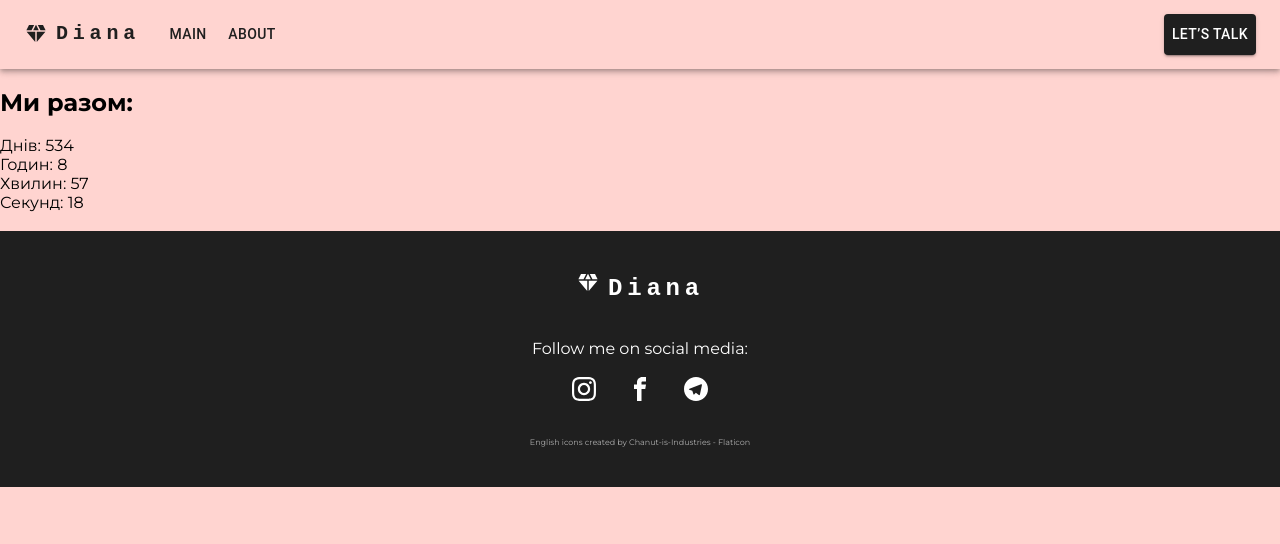
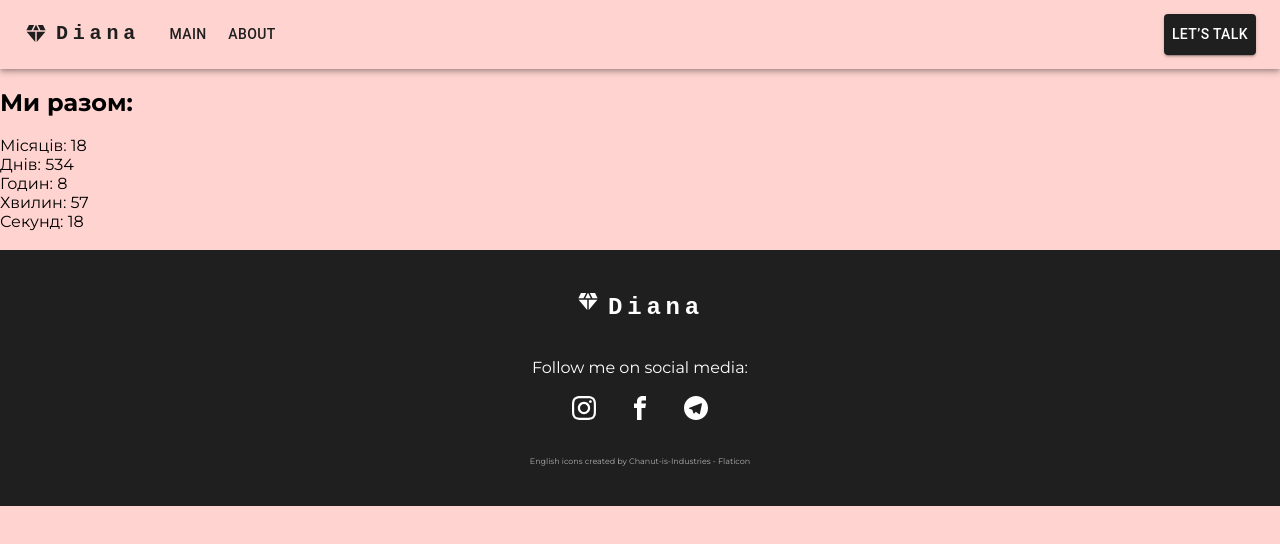
Before and after one commit to ectionboy/diana, a React (Create React App) app: page /diana/about in a window 1280 px wide. Shown: the top 544 px of the page. Built offline with nearby package versions, Linux system fonts and the light colour scheme.

Commit message:
upd counter

```diff
--- a/src/components/Pages/About.jsx
+++ b/src/components/Pages/About.jsx
@@ -1,58 +1,46 @@
 import React, { useEffect, useState } from 'react';
-    const startDate = new Date('2022-11-21');
 
 const About = () => {
-  const [timeElapsed, setTimeElapsed] = useState({
+  const [time, setTime] = useState({
+    months: 0,
     days: 0,
     hours: 0,
     minutes: 0,
-    seconds: 0
+    seconds: 0,
   });
 
   useEffect(() => {
+    const startDate = new Date('2022-11-21T00:00:00Z');
+    const calculateTimeDifference = () => {
+      const now = new Date();
+      const diff = now - startDate;
 
-    const updateTime = () => {
-      const currentDate = new Date();
-      const differenceInTime = currentDate - startDate;
+      const months = now.getMonth() - startDate.getMonth() +
+        (12 * (now.getFullYear() - startDate.getFullYear()));
 
-      const differenceInDays = Math.floor(differenceInTime / (1000 * 60 * 60 * 24));
-      const remainingTimeAfterDays = differenceInTime % (1000 * 60 * 60 * 24);
-      const differenceInHours = Math.floor(remainingTimeAfterDays / (1000 * 60 * 60));
-      const remainingTimeAfterHours = remainingTimeAfterDays % (1000 * 60 * 60);
-      const differenceInMinutes = Math.floor(remainingTimeAfterHours / (1000 * 60));
-      const remainingTimeAfterMinutes = remainingTimeAfterHours % (1000 * 60);
-      const differenceInSeconds = Math.floor(remainingTimeAfterMinutes / 1000);
+      const days = Math.floor(diff / (1000 * 60 * 60 * 24));
+      const hours = Math.floor((diff / (1000 * 60 * 60)) % 24);
+      const minutes = Math.floor((diff / 1000 / 60) % 60);
+      const seconds = Math.floor((diff / 1000) % 60);
 
-
-
-      setTimeElapsed({
-        days: differenceInDays,
-        hours: differenceInHours,
-        minutes: differenceInMinutes,
-        seconds: differenceInSeconds
-      });
+      setTime({ months, days, hours, minutes, seconds });
     };
 
-    const intervalId = setInterval(updateTime, 1000);
+    const intervalId = setInterval(calculateTimeDifference, 1000);
 
-    // Викликаємо updateTime одразу, щоб відображати час при завантаженні сторінки
-    updateTime();
-
-    return () => {
-      clearInterval(intervalId);
-    };
+    return () => clearInterval(intervalId);
   }, []);
-  console.log(timeElapsed.seconds)
 
   return (
     <>
     <br />
       <h2>Ми разом:</h2>
       <br />
-      <p>Днів: {timeElapsed.days}</p>
-      <p>Годин: {timeElapsed.hours}</p>
-      <p>Хвилин: {timeElapsed.minutes}</p>
-      <p>Секунд: {timeElapsed.seconds}</p>
+      <p>Місяців: {time.months}</p>
+      <p>Днів: {time.days}</p>
+      <p>Годин: {time.hours}</p>
+      <p>Хвилин: {time.minutes}</p>
+      <p>Секунд: {time.seconds}</p>
       <br />
     </>
   );
```
